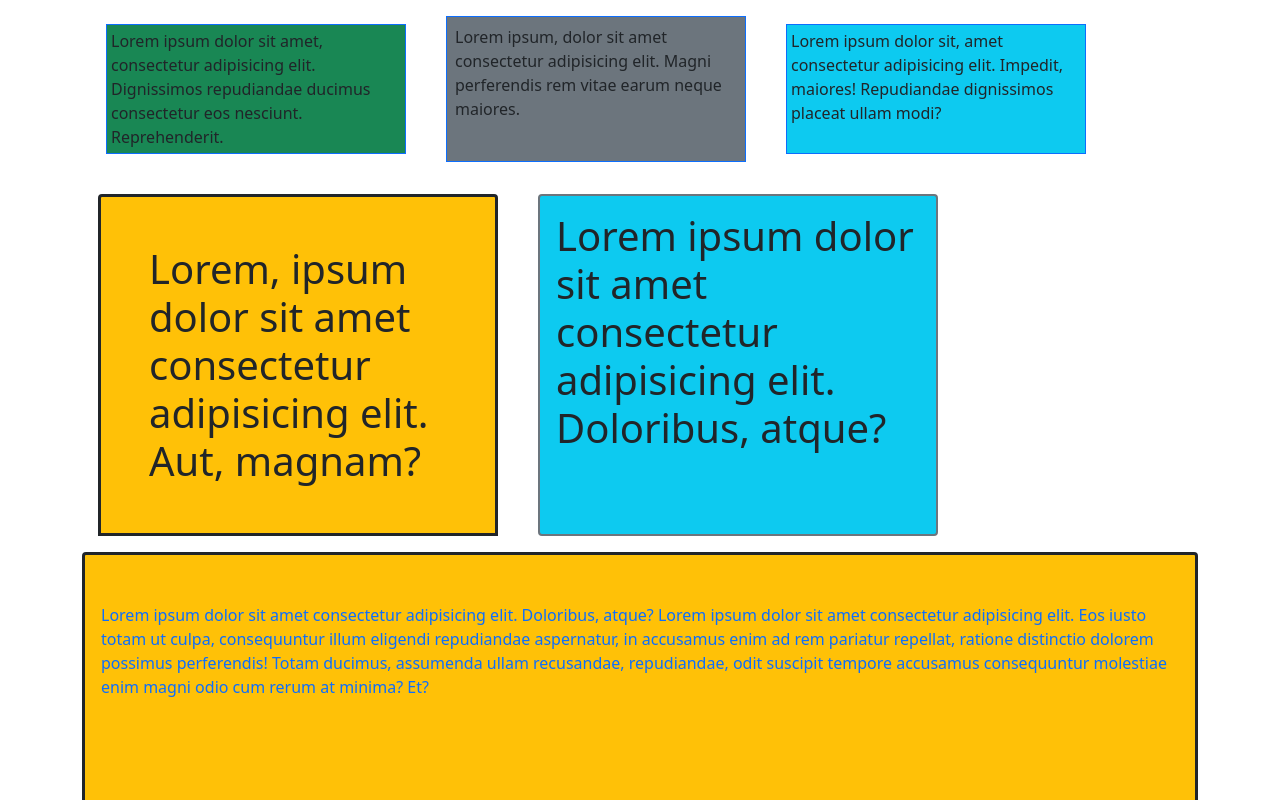
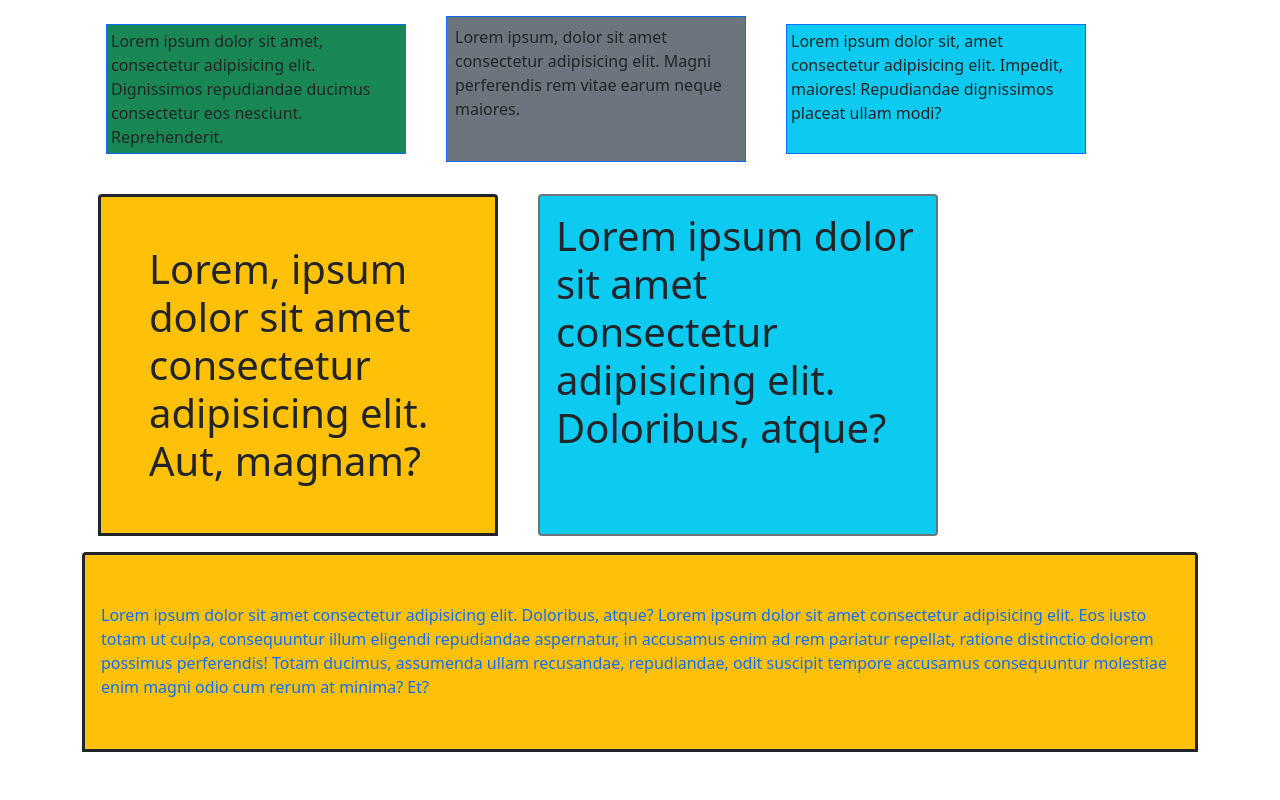
Before and after one commit to kommineni-Madhuri/bootstrapSection2, a plain HTML site: page index.html in a window 1280 px wide. Shown: the top 800 px of the page. Drawn offline with nearby package versions, Linux system fonts and the light colour scheme.

Commit message:
Update index.html

```diff
--- a/index.html
+++ b/index.html
@@ -23,7 +23,7 @@
               </div>
 
             </div>
-            <div class=" bg-warning border border-3 border-dark rounded-top ps-3 pt-5 text-primary " style="width:auto;height:300px">Lorem ipsum dolor sit amet consectetur adipisicing elit. Doloribus, atque? Lorem ipsum dolor sit amet consectetur adipisicing elit. Eos iusto totam ut culpa, consequuntur illum eligendi repudiandae aspernatur, in accusamus enim ad rem pariatur repellat, ratione distinctio dolorem possimus perferendis! Totam ducimus, assumenda ullam recusandae, repudiandae, odit suscipit tempore accusamus consequuntur molestiae enim magni odio cum rerum at minima? Et?
+            <div class=" text-primary bg-warning border border-3 border-dark rounded-top ps-3 pt-5 " style="width:auto;height:200px">Lorem ipsum dolor sit amet consectetur adipisicing elit. Doloribus, atque? Lorem ipsum dolor sit amet consectetur adipisicing elit. Eos iusto totam ut culpa, consequuntur illum eligendi repudiandae aspernatur, in accusamus enim ad rem pariatur repellat, ratione distinctio dolorem possimus perferendis! Totam ducimus, assumenda ullam recusandae, repudiandae, odit suscipit tempore accusamus consequuntur molestiae enim magni odio cum rerum at minima? Et?
         </div>
 
               <div class="d-flex flex-row my-5">
```
